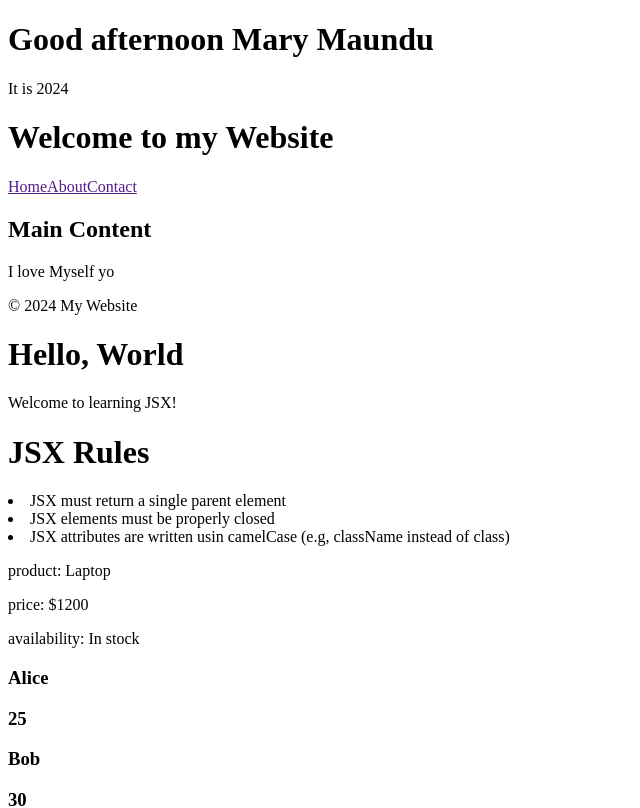
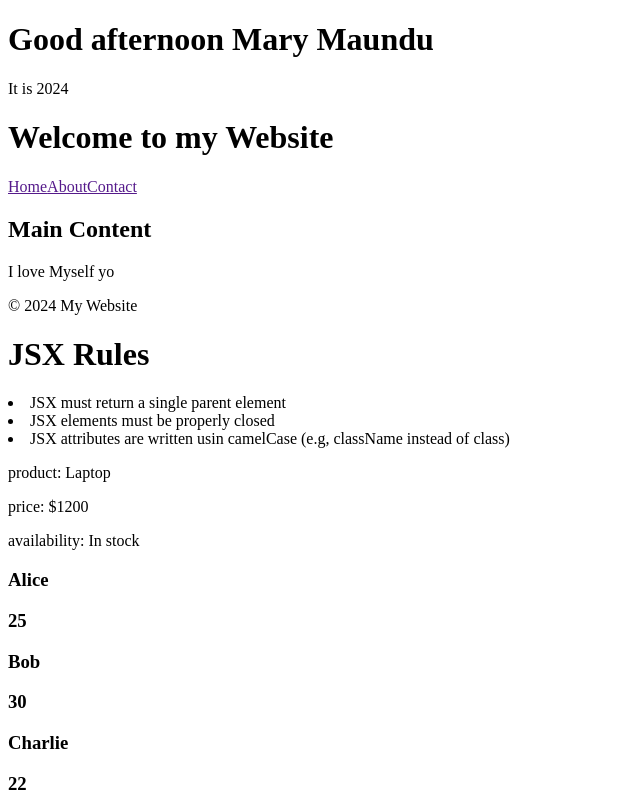
Before and after one commit to maundu55/project, a React (Vite) app: page / in a window 1280 px wide. Shown: the top 808 px of the page, without its empty margins (0-640 px from the left). Built offline with nearby package versions, Linux system fonts and the light colour scheme.

Commit message:
remove one component

```diff
--- a/src/App.jsx
+++ b/src/App.jsx
@@ -3,7 +3,6 @@ import Greet from "./components/Greet"
 import Header from "./components/Header"
 import MainContent from "./components/MainContent"
 import Footer from "./components/Footer"
-import WelcomeMessage from "./components/WelcomeMessage"
 import JSXRules from "./components/JSXRules"
 import ProductInfo from "./components/ProductInfo"
 import UserList from "./components/UserList"
@@ -17,7 +16,6 @@ function App() {
     <Header />
     <MainContent />
     <Footer />
-    <WelcomeMessage />
     <JSXRules />
     <ProductInfo />
     <UserList />
--- a/src/components/WelcomeMessage.jsx
+++ /dev/null
@@ -1,12 +0,0 @@
-import React from 'react'
-
-const WelcomeMessage = () => {
-  return (
-    <div>
-        <h1>Hello, World</h1>
-        <p>Welcome to learning JSX!</p>
-    </div>
-  )
-}
-
-export default WelcomeMessage
```
